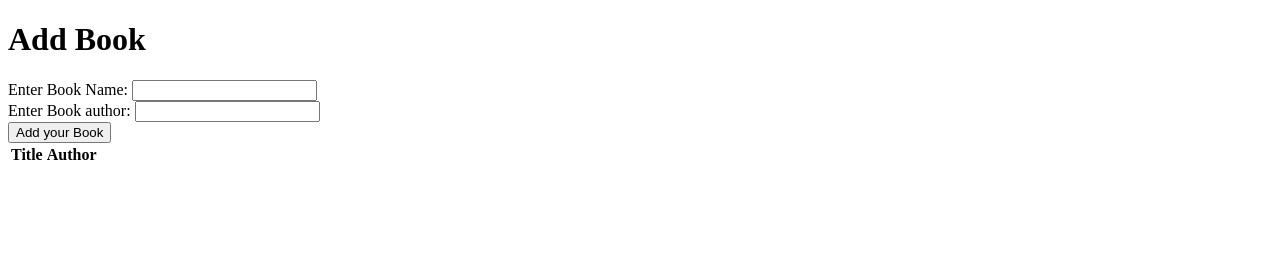
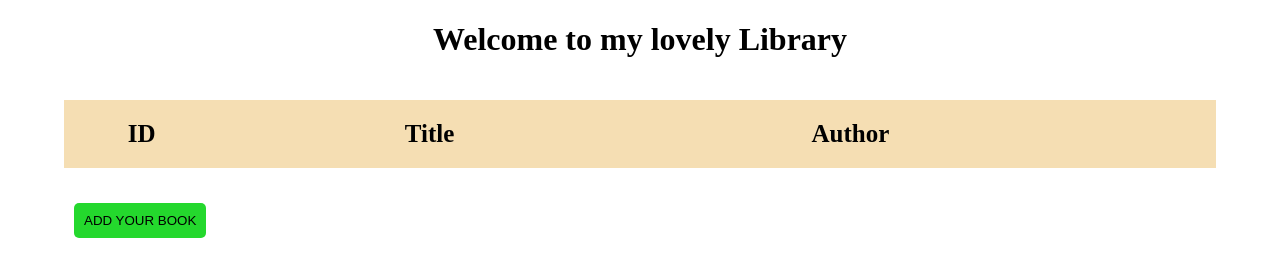
Before and after one commit to prabinpkrl/library-simple, a plain HTML site: page index.html in a window 1280 px wide. Drawn offline with Linux system fonts and the light colour scheme.

Commit message:
updated" exit ;

```diff
--- a/index.html
+++ b/index.html
@@ -1,23 +1,29 @@
 <!DOCTYPE html>
 <html lang="en">
+
 <head>
     <meta charset="UTF-8">
     <meta name="viewport" content="width=device-width, initial-scale=1.0">
+    <link rel="stylesheet" href="style.css">
     <!-- <link rel="stylesheet" href="style.css"> -->
     <script src="script.js" defer></script>
     <title>Library</title>
 </head>
+
 <body>
+    <div class="whole-container">
+        <h1 class="header-text">Welcome to my lovely Library</h1>
+        <dialog>
             <div class="form">
                 <form action="" class="libraryForm">
                     <h1>Add Book</h1>
                     <div class="newbooktitle">
                         <label for="booktitle">Enter Book Name:</label>
-                <input type="text" name="book-title" id="booktitle">
+                        <input type="text" name="book-title" id="booktitle" placeholder="James Bond" required>
                     </div>
-            <div class="newbookauthor" >
+                    <div class="newbookauthor">
                         <label for="bookauthor">Enter Book author:</label>
-                <input type="text" name="bookauthor" id="bookauthor">
+                        <input type="text" name="bookauthor" id="bookauthor" placeholder="James Bond">
                     </div>
                     <!-- <div>
                 <label for="isread">Have you read this book?</label>
@@ -31,16 +37,15 @@
             </div>
 
             </form>
-    </div>
+        </dialog>
         <div class="table">
             <table class="list-table">
                 <thead>
                     <tr>
-                    <!-- <th scope="col">SN</th> -->
-                    <th scope="col">Title</th>
-                    <th scope="col">Author</th>
-
-                    <th scope="col"></th>
+                        <th scope="col" class="row-id">ID</th>
+                        <th scope="col" class="row-title">Title</th>
+                        <th scope="col" class="row-author">Author</th>
+                        <th scope="col" class="row-empty"></th>
 
                     </tr>
                 </thead>
@@ -50,6 +55,11 @@
                 </tbody>
             </table>
         </div>
+        <div class="add-book-btn">
+            <button class="showformbtn">ADD YOUR BOOK</button>
+        </div>
+    </div>
 
 </body>
+
 </html>
--- a/script.js
+++ b/script.js
@@ -1,11 +1,12 @@
 const myLibrary = [];
 
-class Book{
-    constructor(title,author){
-    this.title= title;
-    this.author= author;
+class Book {
+    constructor(title, author) {
+        this.title = title;
+        this.author = author;
         // this.id = id;
-}}
+    }
+}
 
 const form = document.querySelector('form');
 form.addEventListener("submit", Event => {
@@ -14,14 +15,14 @@ form.addEventListener("submit", Event => {
     const bookTitle = document.querySelector('#booktitle').value;
     const bookAuthor = document.querySelector('#bookauthor').value;
 
- const newbook = new Book(bookTitle,bookAuthor);
+    const newbook = new Book(bookTitle, bookAuthor);
 
     addBookToLibrary(newbook);
 });
 
 
 
-function addBookToLibrary(newbook){
+function addBookToLibrary(newbook) {
     myLibrary.push(newbook);
 
     displayBooks();
@@ -29,34 +30,36 @@ function addBookToLibrary(newbook){
 
 }
 
-function clearform(){
-    const bookTitle = document.querySelector('#booktitle').value='';
-    const bookAuthor = document.querySelector('#bookauthor').value='';
+function clearform() {
+    const bookTitle = document.querySelector('#booktitle').value = '';
+    const bookAuthor = document.querySelector('#bookauthor').value = '';
 }
 
 
-function displayBooks(){
+function displayBooks() {
     const tbody = document.querySelector('#table-body');
-    tbody.innerHTML= '';
+    tbody.innerHTML = '';
 
-    myLibrary.forEach((book,index) => {
-        createrow(book,index)
+    myLibrary.forEach((book, index) => {
+        createrow(book, index)
     });
 }
 
-function createrow(book,index){
+function createrow(book, index) {
     const tbody = document.querySelector('#table-body');
     const row = document.createElement('tr');
+    let serialNumber= index+1;
 
     row.innerHTML = `
+    <td>${serialNumber}</td>
     <td>${book.title}</td>
     <td>${book.author}</td>
     <td><button class="delete" data-index="${index}" onclick="deleteBook(${index})">Delete</button></td>
     `;
     tbody.appendChild(row);
 
-
-// document.querySelector('table').addEventListener('click', Event =>{
+    //another way
+    // document.querySelector('table').onclick( Event =>{
     //     if(Event.target.textContent === 'Delete'){
     //         const index = Event.target.getAttribute("data-index")
     //         deleteBook(index);
@@ -64,9 +67,21 @@ function createrow(book,index){
     // });
 }
 
-function deleteBook(index){
-    console.log(index);
+function deleteBook(index) {
     myLibrary.splice(index, 1)
     displayBooks();
 
 }
+
+//show dialog
+const dialog = document.querySelector('dialog');
+const showBtn = document.querySelector('.showformbtn');
+const closeBtn = document.querySelector('.sumbitbtn')
+
+showBtn.addEventListener('click', () => {
+    dialog.showModal();
+});
+
+closeBtn.addEventListener('click', () => {
+    dialog.close();
+});
--- /dev/null
+++ b/style.css
@@ -0,0 +1,63 @@
+body{
+    margin: 0;
+    padding:0;
+}
+.whole-container{
+    display: flex;
+    flex-direction: column;
+    margin: 0 auto;
+    width: 90%;
+
+}
+.header-text{
+    text-align: center;
+}
+
+table,td,th{
+    /* border: 1px solid black; */
+    border-collapse: collapse;
+    padding: 20px;
+    font-size: 20px;
+}
+th{
+    font-size: 25px;
+    background: wheat;
+}
+.list-table{
+    margin-top: 20px;
+    padding: 20px;
+    width: 100%;
+    table-layout: fixed;
+    width:100%;
+    white-space: nowrap;
+}
+.list-table td{
+    white-space:nowrap;
+    overflow: hidden;
+    text-overflow: ellipsis;
+}
+.list-table tr:nth-child(even){
+    background: lightblue;
+}
+
+.row-id{
+    width: 10%;
+}
+.row-empty{
+    width: 10% ;
+}
+
+.list-table tr:nth-child(odd){
+    background: lightcyan;
+}
+
+.add-book-btn{
+    margin-top: 25px;
+    padding: 10px;
+}
+.showformbtn{
+    padding: 10px;
+    background: rgb(36, 216, 45);
+    border: none;
+    border-radius: 5px;
+}
```
Lines whose indentation alone changed are shown as unchanged.
